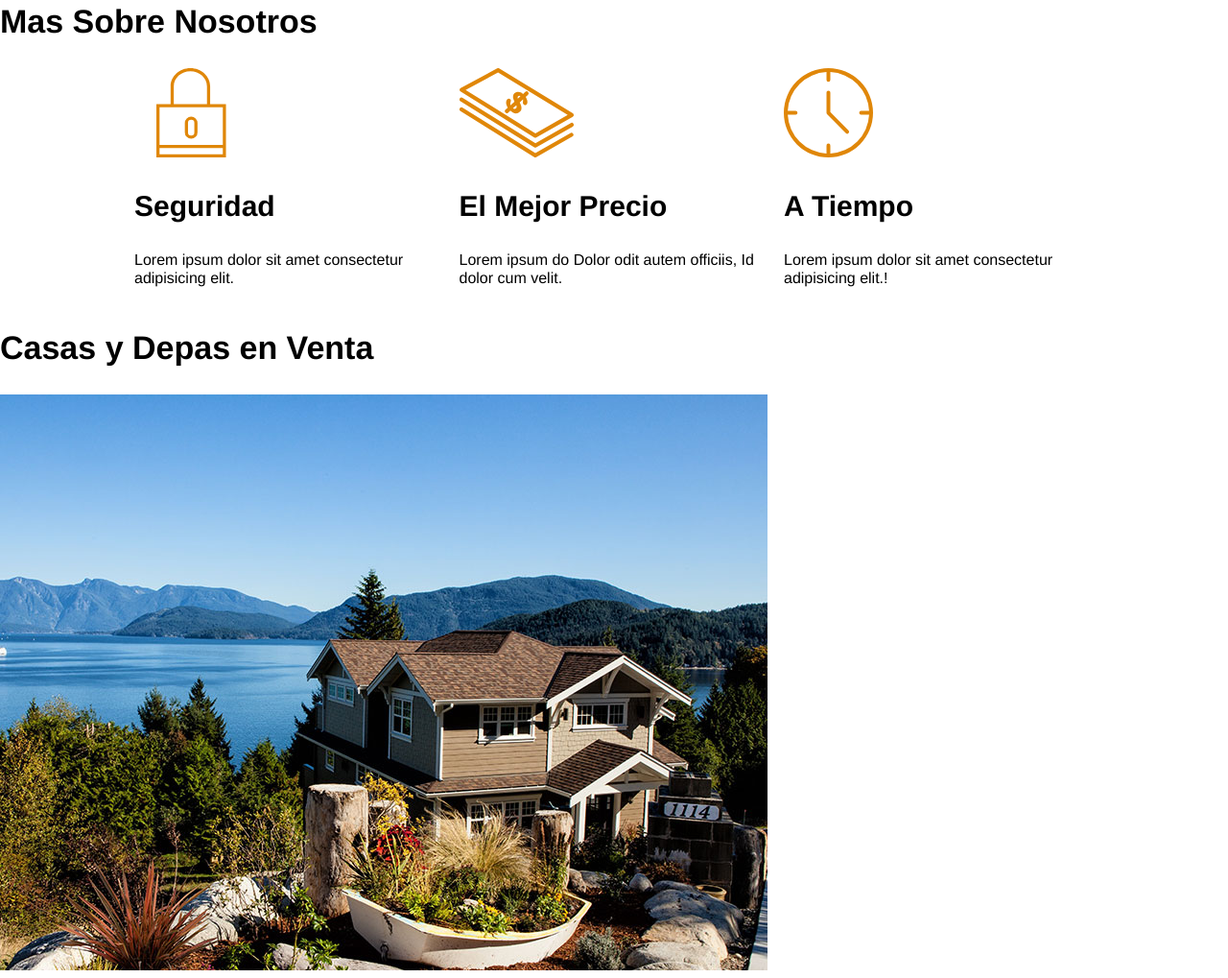
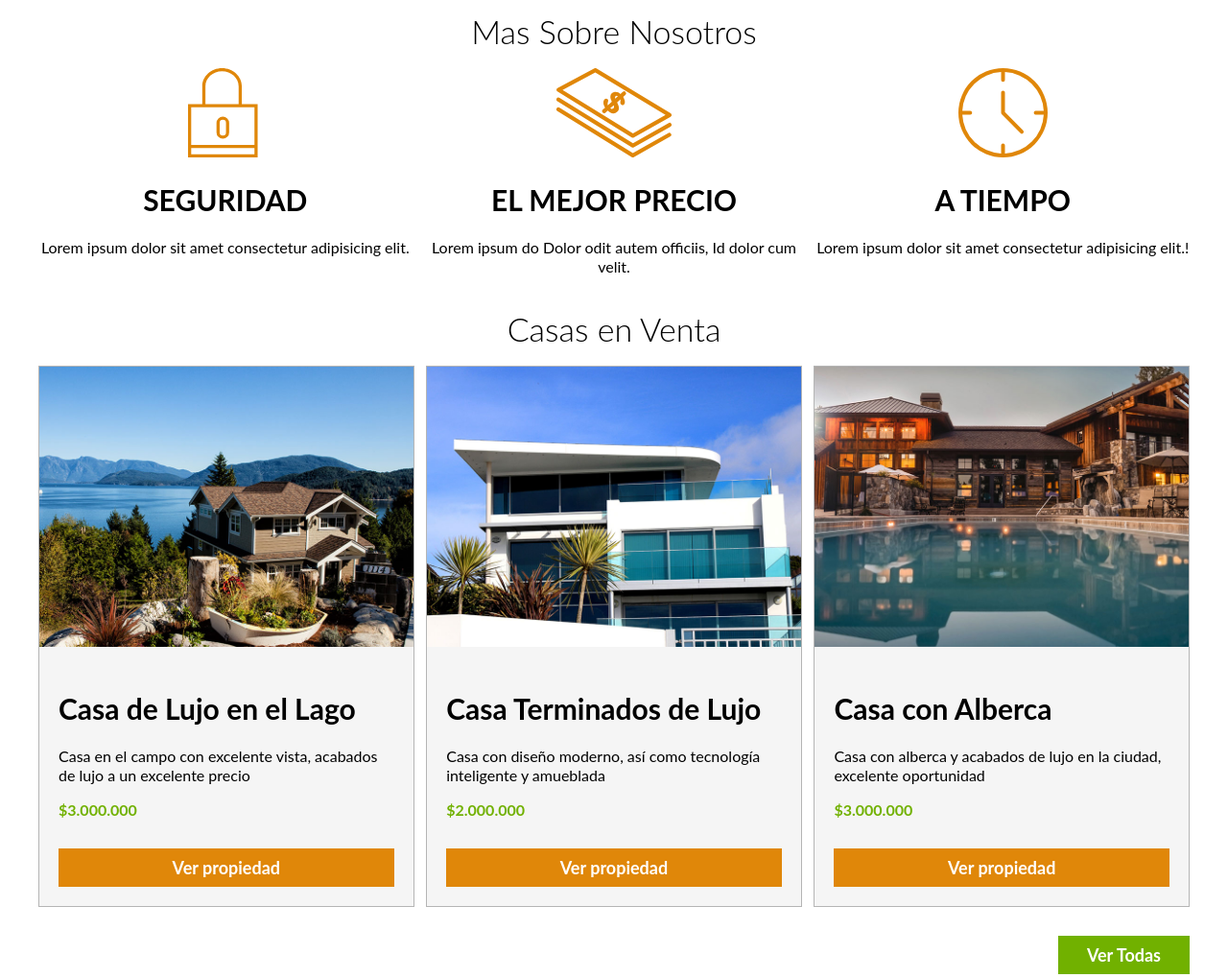
Before and after one commit to Sergio-Robles/Proyecto-Viviendas-de-Lujo, a plain HTML site: page index.html in a window 1280 px wide. Shown: the part 825-1844 px from the top of the page at 96% size. Drawn offline with Linux system fonts and the light colour scheme.

Commit message:
added css for main page

```diff
--- a/css/styles.css
+++ b/css/styles.css
@@ -3,13 +3,17 @@ html {
 }
 
 body {
-    font-family: 'Franklin Gothic Medium', 'Arial Narrow', Arial, sans-serif;
+    font-family: 'Lato', sans-serif;
     font-size: 1.6rem;
+    line-height: 2rem;
 }
 
 /* Globales */
+img {
+    max-width: 100%;
+}
 .contenedor {
-    max-width: 100rem;  /** = 1200px; **/
+    max-width: 120rem;  /** = 1200px; **/
     margin: 0 auto;
 }
 
@@ -29,10 +33,43 @@ h4 {
     font-size: 2.6rem;
 }
 
-/** Utilidades **/
+/* Utilidades */
 .seccion {
     margin-top: 2rem;
     margin-bottom: 2rem;
+}
+
+.fw-300 {
+    font-weight: 300;
+}
+.centrar-texto {
+    text-align: center;
+}
+.d-block {
+    display: block!important
+    /* !important hace que la regla de cascada
+    en css no se cumpla, por eso este se impondra
+    al display de .boton */
+}
+
+/* Botones */
+.boton {
+    color: white;
+    font-weight: 700;
+    text-decoration: none;
+    font-size: 1.8rem;
+    padding: 1rem 3rem;
+    margin-top: 3rem;
+    display: inline-block;
+    /* Imagenes y href son display inline por defecto,
+     por eso si queremos cambiarlo hay que modificarlos a display:block. */
+    text-align: center;
+}
+.boton-amarillo {
+    background-color: #e08709;
+}
+.boton-verde {
+    background-color: #71b100;
 }
 
 /* Header */
@@ -64,7 +101,11 @@ h4 {
 
 /** Navegación **/
 .navegacion a {
-    color: #ffffff;
+    color: #ffffff; /*color en hexacesimal*/
+    /* Podria usar tb:
+    -hsl(0,0%,100%, .3)
+    -rgba(255,255,255, .3),
+    si quiero tranparencia en el color usare rgba */
     text-decoration: none;
     font-size: 1.8rem; /** = 18px **/
     margin-right: 2rem;
@@ -73,17 +114,47 @@ h4 {
 .navegacion a:hover {
     color: #71b100 ;
 }
-
-.navegacion a last-of-type {
+.navegacion a:last-of-type {
     margin: 0;
 }
 
 
+
 /** Iconos Nosotros **/
+.encabezado-nosotros {
+    font-weight: 300;
+    text-align: center;
+}
 .iconos-nosotros {
     display: flex;
     justify-content: space-between;
 }
 .icono {
     flex-basis: calc(33.3% - 1rem);
+    text-align: center;
 }
+.icono h3 {
+    text-transform: uppercase;
+}
+
+/* Anuncios */
+.contenedor-anuncios {
+    display: flex;
+    justify-content: space-between;
+}
+.anuncio {
+    flex-basis: calc(33.3% - 1rem);
+    border: 1px solid #b5b5b5;
+    background-color: #f5f5f5;
+}
+.contenido-anuncio {
+    padding: 2rem;
+}
+.precio {
+    color:#71b100;
+    font-weight: 700;
+}
+.ver-todas {
+    display: flex;
+    justify-content: flex-end;
+}
--- a/index.html
+++ b/index.html
@@ -6,6 +6,7 @@
     <meta name="viewport" content="width=device-width, initial-scale=1.0">
     <meta http-equiv="X-UA-Compatible" content="ie=edge">
     <title>Bienes Raices</title>
+    <link rel="stylesheet" href="<link href="https://fonts.googleapis.com/css2?family=Lato:ital,wght@1,300;1,400;1,700;1,900&display=swap" rel="stylesheet">">
     <link rel="stylesheet" href="css/normalize.css">
     <link rel="stylesheet" href="css/styles.css">
 </head>
@@ -17,7 +18,7 @@
         <div class="contenedor contenido-header">
             <div class="barra">
                 <a href="/">
-                    <img src="img/logo.svg" alt="Logotipo de Bienes Raices">
+                    <img src="img/logo.svg" alt="Logotipo">
                 </a>
                 <nav class="navegacion">
                     <a href="nosotros.html">Nosotros</a>
@@ -30,8 +31,9 @@
             <h1>Venta de Casas y Departamentos Exclusivos de Lujo</h1>
         </div>
     </header>
-    <h2>Mas Sobre Nosotros</h2>
+
     <section class="contenedor seccion">
+        <h2 class="encabezado-nosotros">Mas Sobre Nosotros</h2>
 
         <div class="iconos-nosotros">
             <div class="icono">
@@ -52,42 +54,51 @@
         </div>
     </section>
 
-    <main>
+    <main class="seccion contenedor">
 
-        <h2>Casas y Depas en Venta</h2>
+        <h2 class="encabezado-nosotros">Casas en Venta</h2>
 
-        <div>
+        <div class="contenedor-anuncios">
+            <div class="anuncio">
                 <img src="img/anuncio1.jpg" alt="Imagen Casa de Lujo en el Lago">
+                <div class="contenido-anuncio">
                     <h3>Casa de Lujo en el Lago</h3>
                     <p>Casa en el campo con excelente vista, acabados de lujo a un excelente precio</p>
-            <p>$3.000.000</p>
-            <a href="#">Ver propiedad</a>
+                    <p class="precio">$3.000.000</p>
+                    <a href="#" class="boton boton-amarillo d-block">Ver propiedad</a>
+                </div>
             </div>
 
-        <div>
+            <div class="anuncio">
                 <img src="img/anuncio2.jpg" alt="Imagen Casa Terminados de Lujo">
+                <div class="contenido-anuncio">
                     <h3>Casa Terminados de Lujo</h3>
                     <p>Casa con diseño moderno, así como tecnología inteligente y amueblada</p>
-            <p>$2.000.000</p>
-            <a href="#">Ver propiedad</a>
+                    <p class="precio">$2.000.000</p>
+                    <a href="#" class="boton boton-amarillo d-block">Ver propiedad</a>
+                </div>
             </div>
 
-        <div>
+            <div class="anuncio">
                 <img src="img/anuncio3.jpg" alt="Imagen Casa con Alberca">
+                <div class="contenido-anuncio">
                     <h3>Casa con Alberca</h3>
                     <p>Casa con alberca y acabados de lujo en la ciudad, excelente oportunidad</p>
-            <p>$3.000.000</p>
-            <a href="#">Ver propiedad</a>
+                    <p class="precio">$3.000.000</p>
+                    <a href="#" class="boton boton-amarillo d-block">Ver propiedad</a>
                 </div>
-
-        <a href="anuncios.html">Ver Todas</a>
+            </div>
+        </div>
+        <div class="ver-todas">
+            <a href="anuncios.html" class="boton boton-verde">Ver Todas</a>
+        </div>
     </main>
 
     <section>
         <h2>Encuentra la casa de tus sueños</h2>
         <p>Rellena el formulario de contacto y un asesor se pondrá en contacto con usted</p>
 
-        <a href="contacto.html">Contáctanos </a>
+        <a href="contacto.html">Contáctanos</a>
     </section>
 
     <section>
@@ -113,7 +124,9 @@
         <h3>Testimoniales</h3>
         <blockquote>El personal se comportó de una excelente forma, muy buena atención y la casa que me ofrecieron
             cumple con mis expectativas.</blockquote>
+            <footer>
                 <p>- Sergio Robles</p>
+            </footer>
     </section>
 
     <footer>
```
Also changed, not shown: anuncios.html (added, +17 -0 lines), blog.html (added, +17 -0 lines), contacto.html (added, +17 -0 lines), nosotros.html (added, +17 -0 lines), css/normalize.css. Lines whose indentation alone changed are shown as unchanged.
